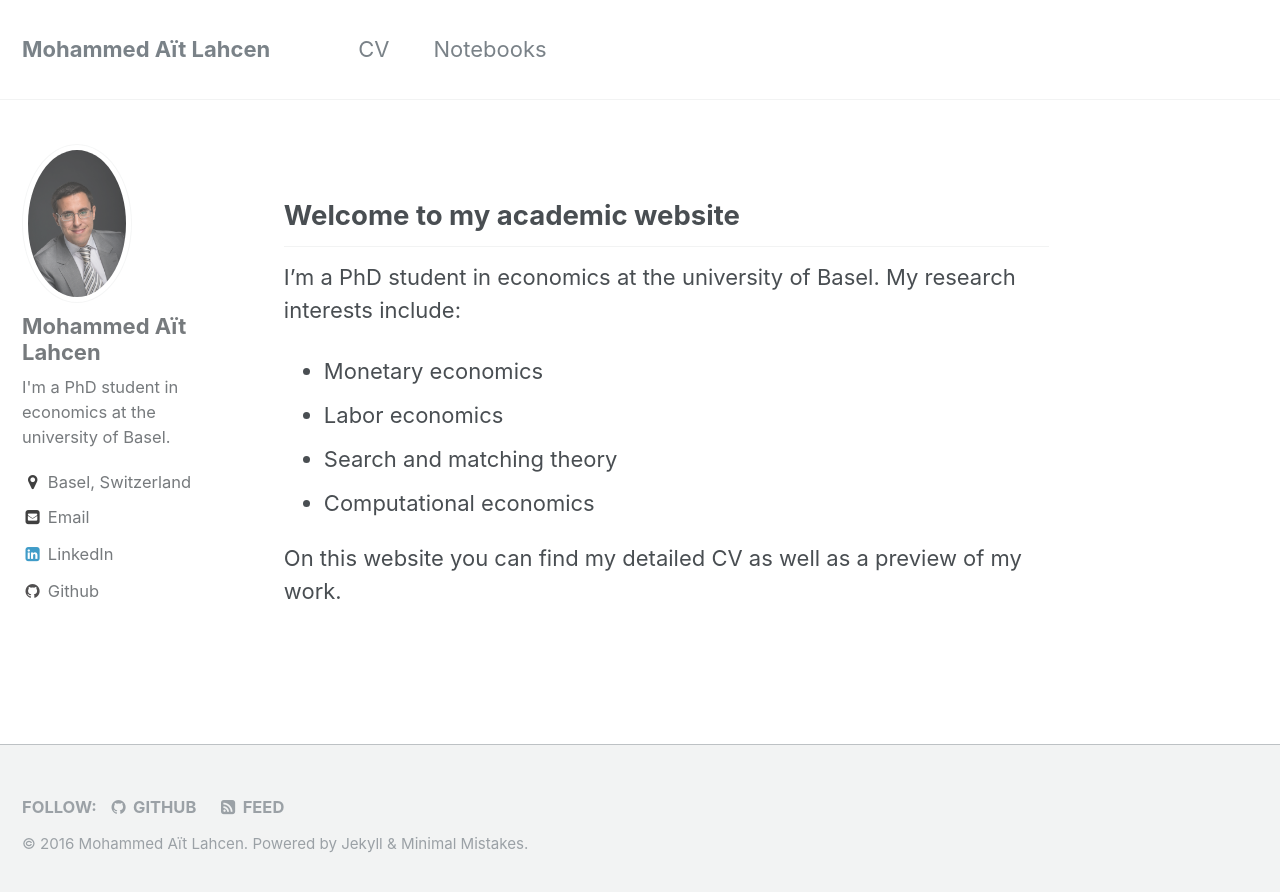
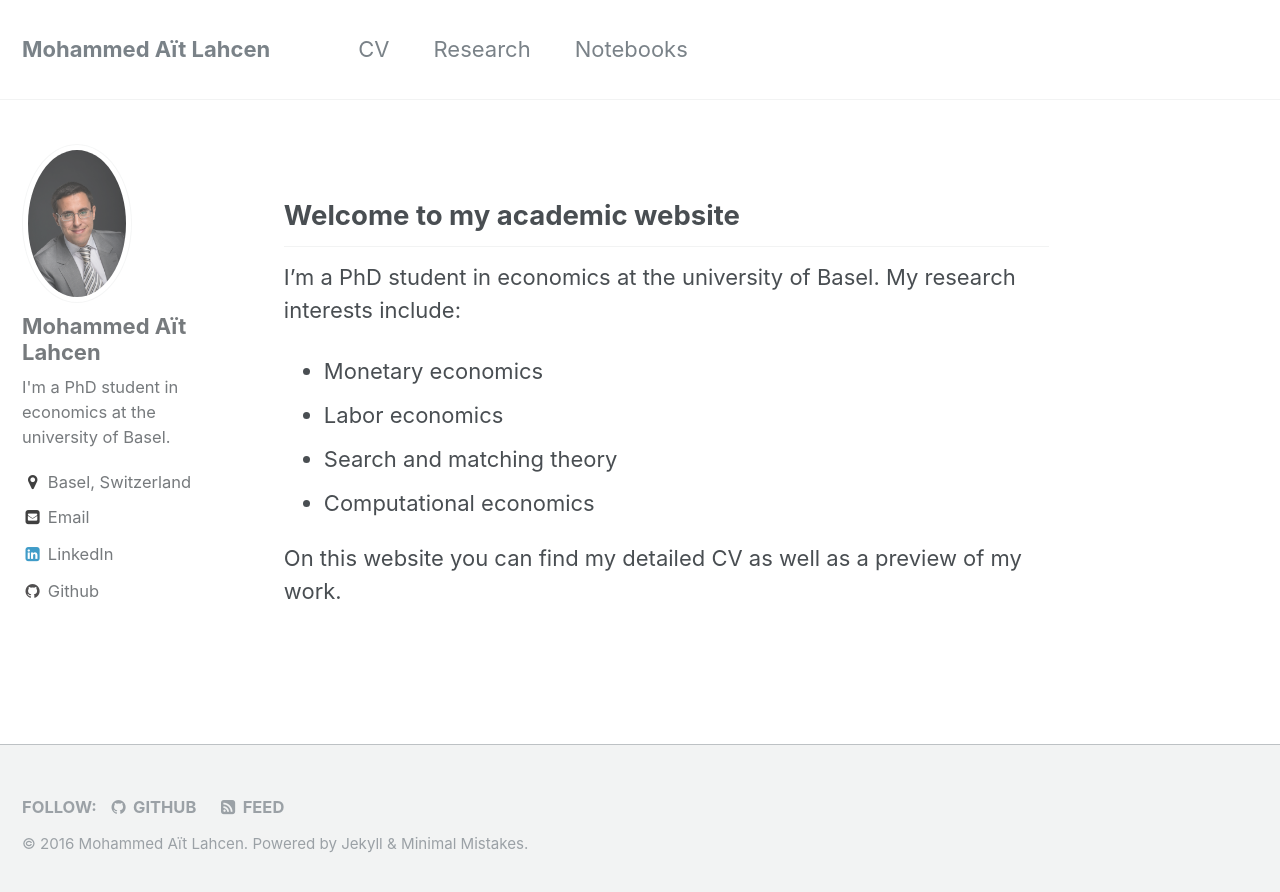
Before and after one commit to maitlahcen/maitlahcen.github.io, a Jekyll site: the page built from index.md, in a window 1280 px wide. Shown: the top 892 px of the page. Built offline with Jekyll 4.4.1, drawn with Linux system fonts in a browser that asks for light colours.

Commit message:
Update navigation.yml
Added Research page to menu

```diff
--- a/_data/navigation.yml
+++ b/_data/navigation.yml
@@ -3,5 +3,8 @@ main:
   - title: "CV"
     url: https://www.dropbox.com/s/tvwomvi0claet49/Mohammed_Ait_Lahcen-CV.pdf?raw=1
 
+  - title: "Research"
+    url: /research
+
   - title: "Notebooks"
     url: /nb
```
